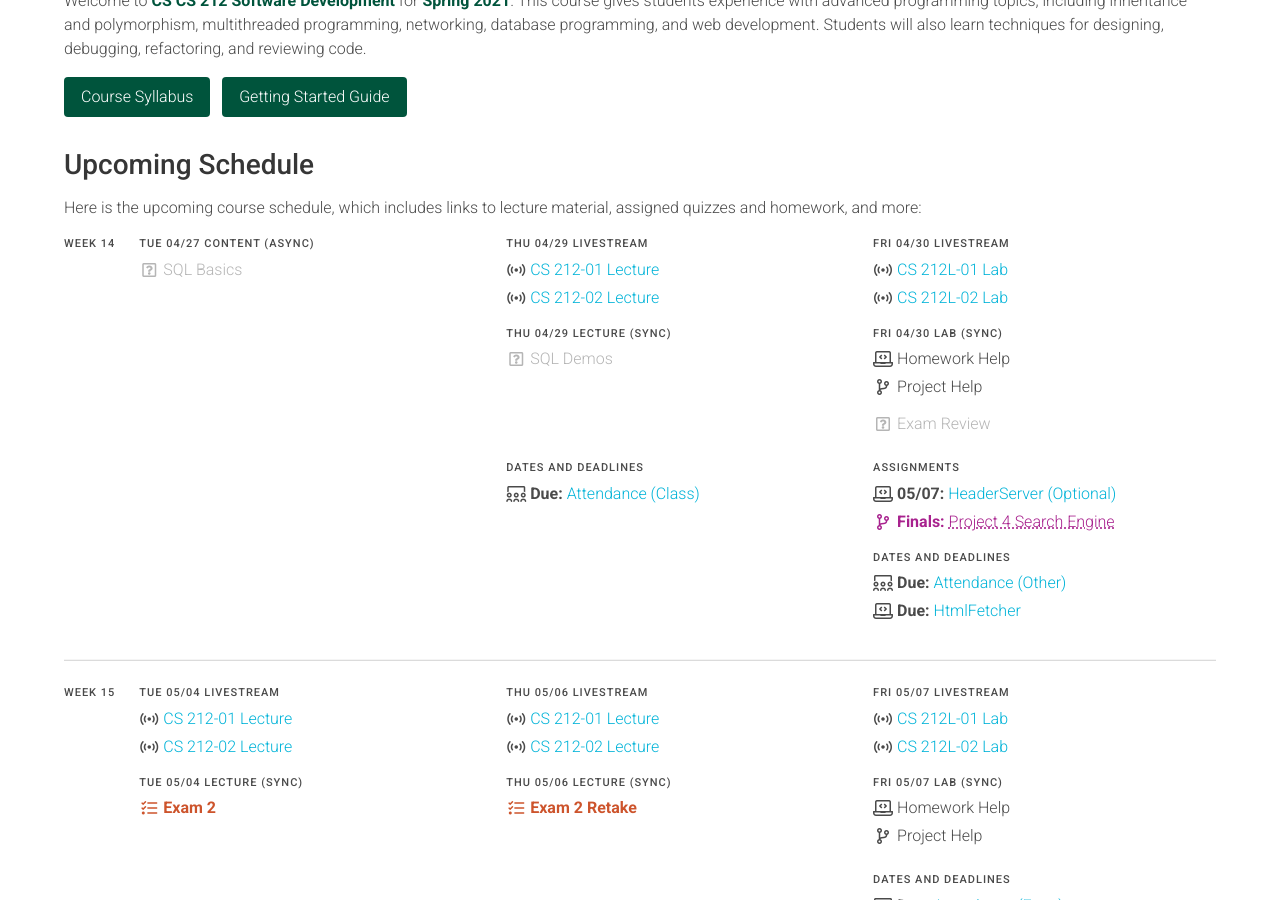
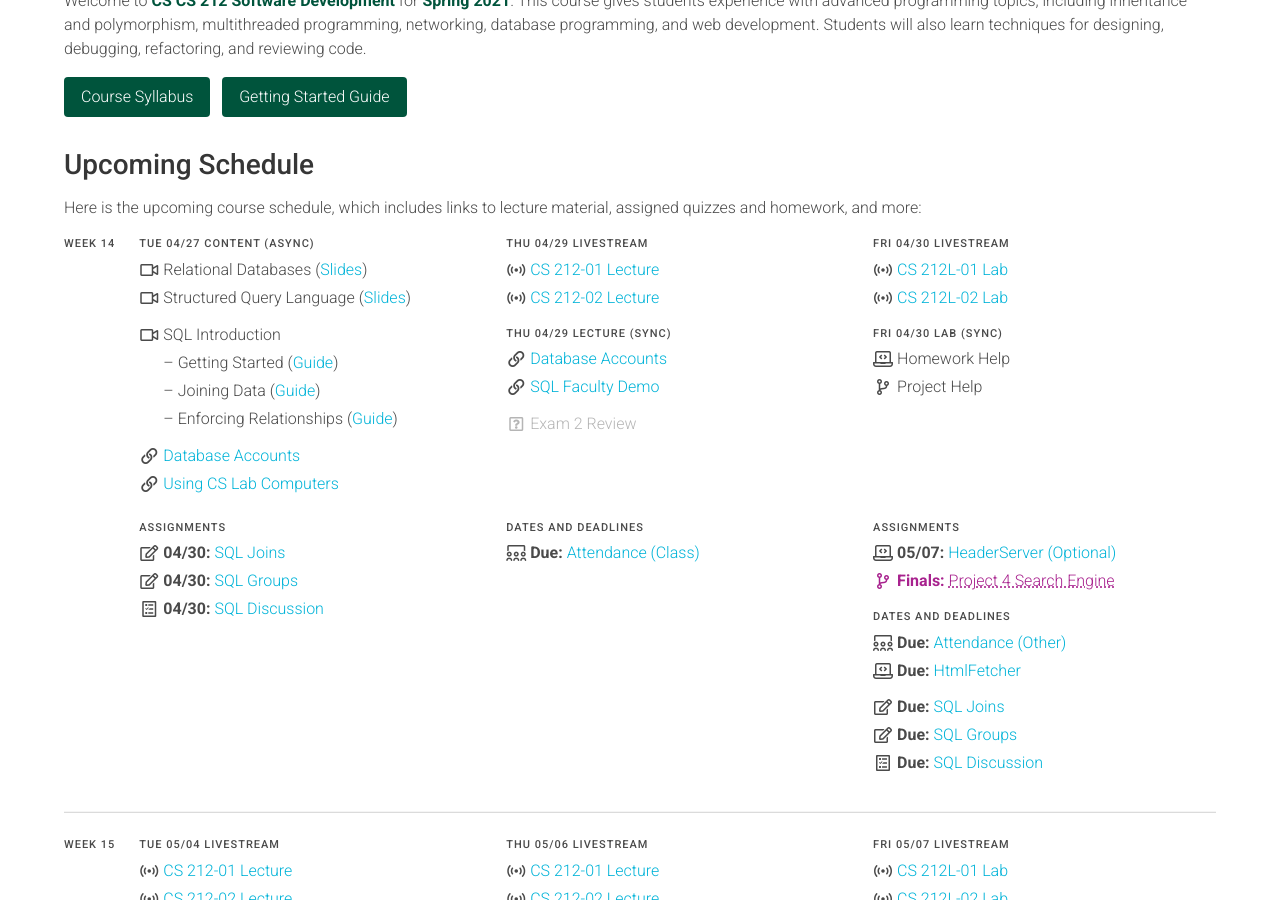
Before and after one commit to usf-cs212-spring2021/usf-cs212-spring2021.github.io, a Jekyll site: the page built from index.md, in a window 1280 px wide and 900 px high, scrolled down 341 px. Built offline with Jekyll 4.4.1, drawn with Linux system fonts in a browser that asks for light colours.

Commit message:
Adding SQL assignments.

```diff
--- a/_data/participation.yml
+++ b/_data/participation.yml
@@ -63,3 +63,9 @@ message_server:
   text: 'MessageServer Demo'
   link: 'https://usfca.instructure.com/courses/1597848/discussion_topics/7990327'
   date: 2021-04-23
+
+sql_discussion:
+  <<: *default
+  text: 'SQL Discussion'
+  link: 'https://usfca.instructure.com/courses/1597848/discussion_topics/7991385'
+  date: 2021-04-30
--- a/_data/quizzes.yml
+++ b/_data/quizzes.yml
@@ -153,3 +153,15 @@ contexts:
   text: 'Servlet Contexts'
   link: 'https://usfca.instructure.com/courses/1597848/quizzes/2375245'
   date: 2021-04-23
+
+joins:
+  <<: *default
+  text: 'SQL Joins'
+  link: 'https://usfca.instructure.com/courses/1597848/quizzes/2375268'
+  date: 2021-04-30
+
+groups:
+  <<: *default
+  text: 'SQL Groups'
+  link: 'https://usfca.instructure.com/courses/1597848/quizzes/2375242'
+  date: 2021-04-30
--- a/_data/schedule.yml
+++ b/_data/schedule.yml
@@ -1570,33 +1570,77 @@ weeks:
         sections:
           - label: 'Content (Async)'
             items:
-              - text: 'SQL Basics'
-                type: *pending
+              - text: 'Relational Databases'
+                icon: 'video'
+                more: '(<a href="https://drive.google.com/open?id=0BxYofk0iB_upQkdxdlZCOUZSYm8">Slides</a>)'
+
+              - text: 'Structured Query Language'
+                icon: 'video'
+                more: '(<a href="https://drive.google.com/open?id=0BxYofk0iB_upblRyQ09qU1ExQkE">Slides</a>)'
+
+              - text: 'SQL Introduction'
+                icon: 'video'
+                type: 'bump'
+
+              - text: '– Getting Started'
+                icon: 'nothing'
+                more: '(<a href="/guides/sql/sql-intro-started.html">Guide</a>)'
+
+              - text: '– Joining Data'
+                icon: 'nothing'
+                more: '(<a href="/guides/sql/sql-intro-joining.html">Guide</a>)'
+
+              - text: '– Enforcing Relationships'
+                icon: 'nothing'
+                more: '(<a href="/guides/sql/sql-intro-enforcing.html">Guide</a>)'
+
+              - text: 'Database Accounts'
+                icon: 'website'
+                link: 'https://usfca.instructure.com/courses/1597848/pages/database-accounts'
+                type: 'bump'
+
+              - text: 'Using CS Lab Computers'
+                icon: 'website'
+                link: '/guides/general/using-cs-lab-computers.html'
+
+          - <<: *assignments
+            items:
+              - file: 'quizzes'
+                name: 'joins'
+
+              - file: 'quizzes'
+                name: 'groups'
+
+              - file: 'participation'
+                name: 'sql_discussion'
+
+          # - <<: *deadlines
+          #   items:
+          #     - text: 'Pending'
+          #       type: *pending
+
+      - date: 2021-04-29
+        sections:
+          - <<: *lectures
+
+          - label: 'Lecture (Sync)'
+            items:
+              - text: 'Database Accounts'
+                icon: 'website'
+                link: 'https://usfca.instructure.com/courses/1597848/pages/database-accounts'
+
+              - text: 'SQL Faculty Demo'
+                icon: 'website'
+                link: '/guides/sql/sql-demo-intro.html'
+
+              - text: Exam 2 Review
+                type: ['bump', *pending]
 
           # - <<: *assignments
           #   items:
           #     - text: 'Pending'
           #       type: *pending
 
-          # - <<: *deadlines
-          #   items:
-          #     - text: 'Pending'
-          #       type: *pending
-
-      - date: 2021-04-29
-        sections:
-          - <<: *lectures
-
-          - label: 'Lecture (Sync)'
-            items:
-              - text: 'SQL Demos'
-                type: *pending
-
-          # - <<: *assignments
-          #   items:
-          #     - text: 'Pending'
-          #       type: *pending
-
           - <<: *deadlines
             items:
               - file: 'attendance'
@@ -1614,9 +1658,9 @@ weeks:
               - text: 'Project Help'
                 icon: 'project'
 
-              - text: 'Exam Review'
-                icon: 'pending'
-                type: ['bump', *pending]
+              # - text: 'Exam Review'
+              #   icon: 'pending'
+              #   type: ['bump', *pending]
 
           - <<: *assignments
             items:
@@ -1633,6 +1677,16 @@ weeks:
 
               - file: 'homework'
                 name: 'htmlfetcher'
+
+              - file: 'quizzes'
+                name: 'joins'
+                type: 'bump'
+
+              - file: 'quizzes'
+                name: 'groups'
+
+              - file: 'participation'
+                name: 'sql_discussion'
 
   - week: 15
     days:
```
